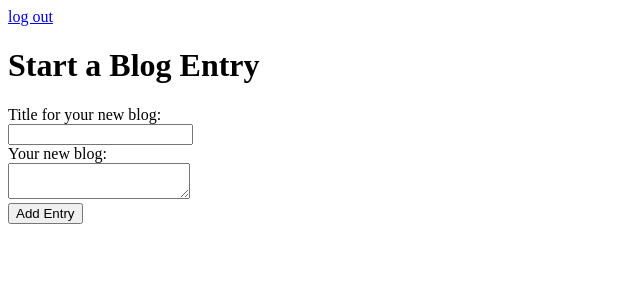
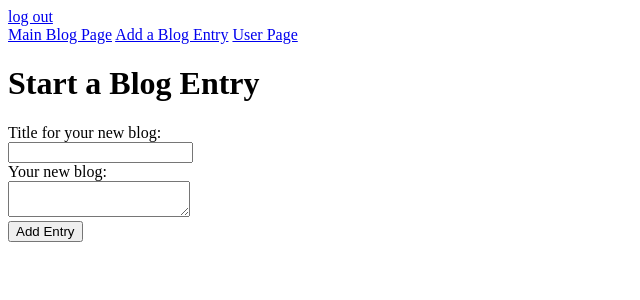
Before and after one commit to kadocode/blogz, a Flask app: page /newpost in a window 1280 px wide. Shown: the top 300 px of the page, without its empty margins (0-640 px from the left). Run offline with Flask 2, Linux system fonts and the light colour scheme; the visitor is signed in with stand-in values (Sample User, id 1).

Commit message:
added user page and index template

```diff
--- a/main.py
+++ b/main.py
@@ -36,7 +36,7 @@ class User(db.Model):
 
 @app.before_request
 def require_login():
-    allowed_routes = ['login', 'signup']
+    allowed_routes = ['login', 'signup', 'index']
     if request.endpoint not in allowed_routes and 'username' not in session:
         return redirect('/login')
 
@@ -61,8 +61,13 @@ def signup():
         username = request.form['username']
         password = request.form['password']
         verify = request.form['verify']
-
         #TODO - validate
+        if len(username) < 3 or len(username) > 20 or " " in username:
+             flash("Username Not Valid", 'error')
+        if len(password) < 3 or len(password) > 20 or " " in password:
+             flash("Password Not Valid", 'error')
+        if password != verify:
+             flash("Passwords Do Not Match", 'error')
 
         existing_user = User.query.filter_by(username=username).first()
         if not existing_user:
@@ -73,7 +78,7 @@ def signup():
             return redirect('/newpost')
         else:
             #TODO - user better response messaging
-            return "<h1>NOpe</h1>"
+            flash("That user already exists!", 'error')
 
     return render_template('signup.html')
 
@@ -82,24 +87,16 @@ def logout():
     del session['username']
     return redirect('/login')
 
-@app.route('/', methods=['POST', 'GET'])
-def index():
+@app.route('/blog', methods=['POST', 'GET'])
+def blog_index():
 
-    if request.method == 'POST':
-        blog_title = request.form['blog']
-        new_blog = Blog(blog_title)
-        db.session.add(new_blog)
-        db.session.commit()
-
+    blog_id = request.args.get('id')
+    if blog_id:
+        blog_id = int(blog_id)
+        blog = Blog.query.get(blog_id)
+        return render_template('onetime.html', blog=blog)
     blogs = Blog.query.filter_by(completed=False).all()
     return render_template('blog.html', title="Start A Blog!", blogs=blogs)
-    # blog_id = request.args.get('id')
-    # if blog_id:
-    #     blog_id = int(blog_id)
-    #     blog = Blog.query.get(blog_id)
-    #     return render_template('onetime.html', blog=blog)
-    # bloglist = Blog.query.all()
-    # return render_template('blog.html', title="Build-a-Blog", bloglist=bloglist)
 
 @app.route('/delete-blog', methods=['POST'])
 def delete_blog():
@@ -109,17 +106,16 @@ def delete_blog():
     db.session.add(blog)
     db.session.commit()
 
-    return redirect('/')
+    return redirect('/blog')
 
 @app.route('/newpost', methods=['POST', 'GET'])
 def newpost():
     body = ''
     title = ''
-    owner = ''
     if request.method == 'POST':
         title = request.form['title']
         body = request.form['body']
-        owner = request.form['owner']
+        owner =User.query.filter_by(username=session['username']).first()
         has_error = False
         if not title:
             flash("Please enter a title", 'error')
@@ -127,12 +123,17 @@ def newpost():
         if not body:
             flash("Please enter a body", 'error')
             has_error = True
-        if has_error:
+        if not has_error:
             blog = Blog(title, body, owner)
             db.session.add(blog)
             db.session.commit()
-            return redirect('/newpost')
-    return render_template('newpost.html', body=body, title=title, owner=owner)
+            return redirect('/blog?id={0}'.format(blog.id))
+    return render_template('newpost.html', body=body, title=title)
+
+@app.route('/')
+def index():
+    user_list = User.query.all()
+    return render_template('index.html', user_list=user_list)
 
 
 if __name__ == '__main__':
--- a/templates/base.html
+++ b/templates/base.html
@@ -16,6 +16,15 @@
     <div>
         <a href='/logout'>log out</a>
     </div>
+    <span>
+        <a href="/blog">Main Blog Page</a>
+    </span>
+    <span>
+        <a href="/newpost">Add a Blog Entry</a>
+    </span>
+    <span>
+        <a href="/">User Page</a>
+    </span>
 
     {% block title %}
 
--- a/templates/onetime.html
+++ b/templates/onetime.html
@@ -3,7 +3,6 @@
 
 
 {% block content %}
-<a href="/blog">Main Page</a>
 <h1>{{blog.title}}</h1>
 <p>{{blog.body}}</p>
 {% endblock %}
```
Also changed, not shown: templates/blog.html (+6 -19 lines), templates/index.html (added, +19 -0 lines).
